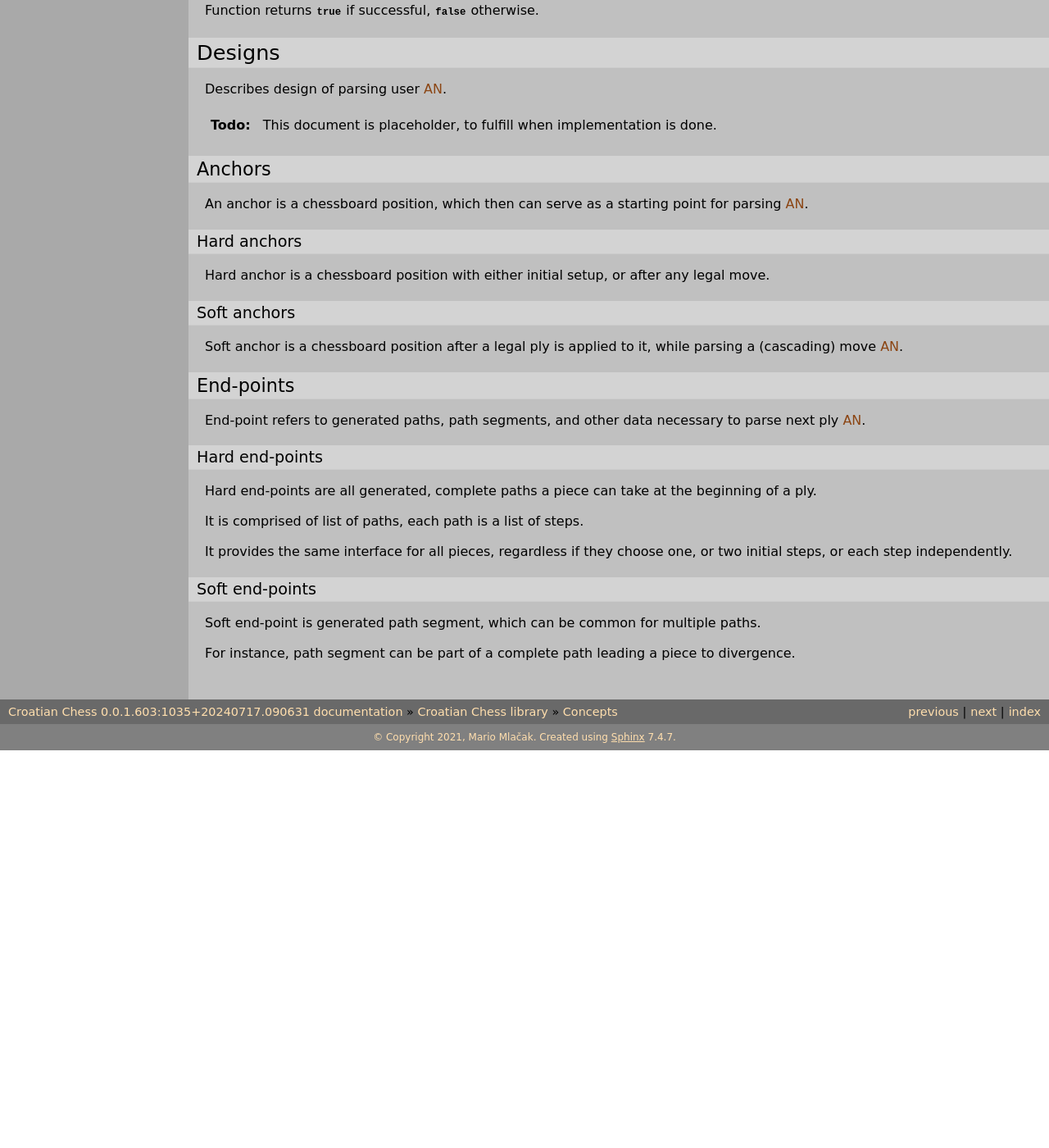
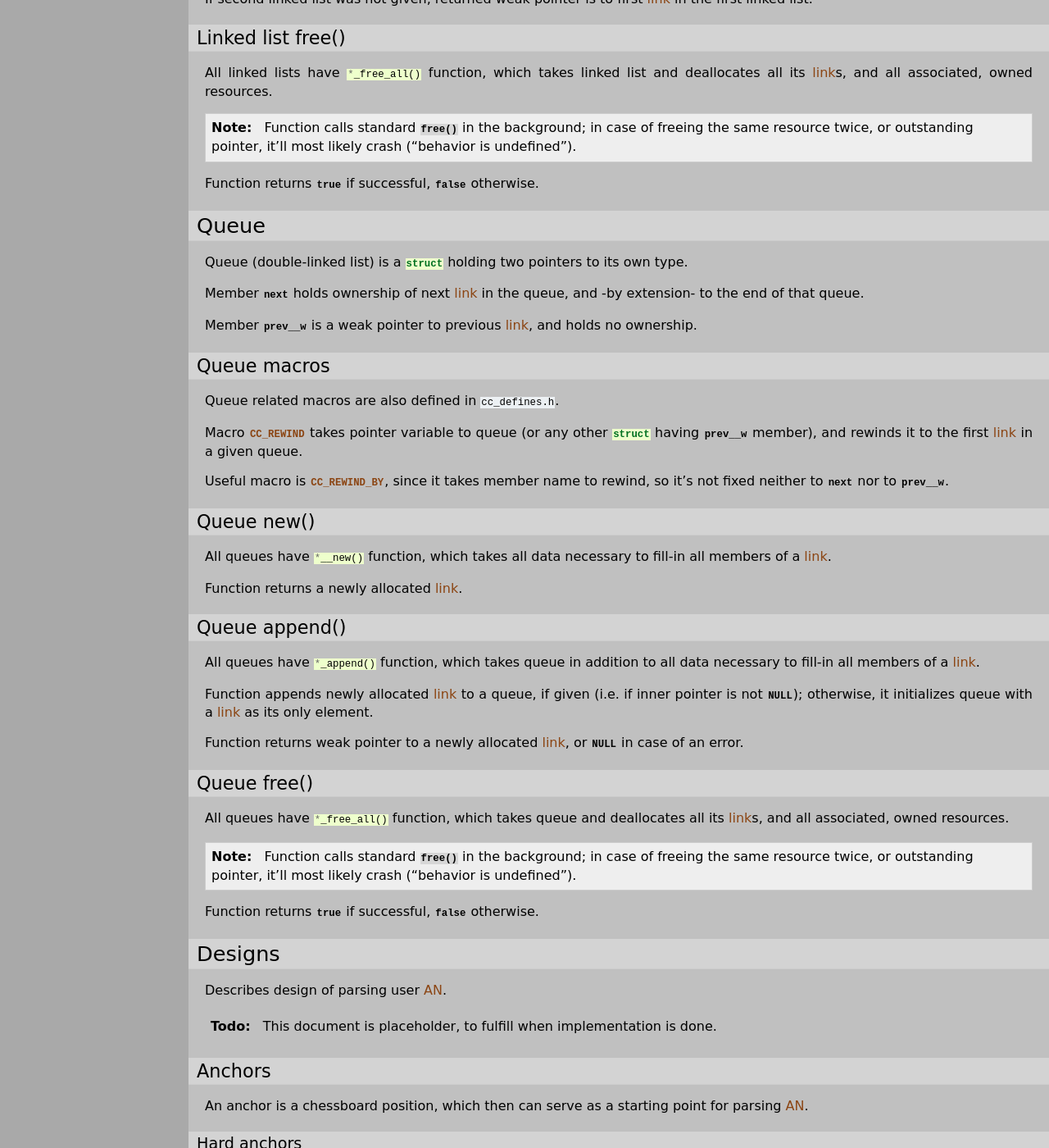
Before and after one commit to mmlacak/crochess, a Sphinx documentation site: the page built from docs/source/libcc/concepts.rst, in a window 1280 px wide and 1400 px high, scrolled down 3013 px. Shown: the whole window at 82% size. Built offline with Sphinx 7.4.7, drawn with Linux system fonts in a browser that asks for light colours; before the commit the page ends 3928 px from its top, so only the background shows below that; some of the changed text lies outside the part shown.

Commit message:
Documented queue, macros.

```diff
--- a/docs/source/libcc/concepts.rst
+++ b/docs/source/libcc/concepts.rst
@@ -152,6 +152,21 @@ to be freed.
     with all owned resources, see :ref:`lbl-libcc-concepts-linkedlists-free` for
     details.
 
+.. _lbl-libcc-concepts-linkedlists-macros:
+
+Linked list macros
+^^^^^^^^^^^^^^^^^^
+
+Linked list related macros are defined in ``cc_defines.h``.
+
+Macro :c:macro:`CC_FASTFORWARD` takes pointer variable to list (or any other
+:c:`struct` having :c:member:`next` member), and fast-forwards it to the last
+:c:term:`link` in a given linked list.
+
+Another macro :c:macro:`CC_REWIND_BY` does the same as :c:macro:`CC_FASTFORWARD`,
+but also takes member name to rewind, so it's not fixed to :c:member:`next`
+anymore.
+
 .. _lbl-libcc-concepts-linkedlists-new:
 
 Linked list new()
@@ -216,6 +231,75 @@ Linked list free()
 
 All linked lists have :c:`*_free_all()` function, which takes linked list and
 deallocates all its :c:term:`link`\s, and all associated, owned resources.
+
+.. note::
+
+    Function calls standard :c:func:`free()` in the background; in case of
+    freeing the same resource twice, or outstanding pointer, it'll most likely
+    crash ("behavior is undefined").
+
+Function returns :c:data:`true` if successful, :c:data:`false` otherwise.
+
+.. _lbl-libcc-concepts-queue:
+
+Queue
+-----
+
+Queue (double-linked list) is a :c:`struct` holding two pointers to its own
+type.
+
+Member :c:member:`next` holds ownership of next :c:term:`link` in the queue,
+and -by extension- to the end of that queue.
+
+Member :c:member:`prev__w` is a weak pointer to previous :c:term:`link`, and
+holds no ownership.
+
+.. _lbl-libcc-concepts-queue-macros:
+
+Queue macros
+^^^^^^^^^^^^
+
+Queue related macros are also defined in ``cc_defines.h``.
+
+Macro :c:macro:`CC_REWIND` takes pointer variable to queue (or any other
+:c:`struct` having :c:member:`prev__w` member), and rewinds it to the first
+:c:term:`link` in a given queue.
+
+Useful macro is :c:macro:`CC_REWIND_BY`, since it takes member name to rewind,
+so it's not fixed neither to :c:member:`next` nor to :c:member:`prev__w`.
+
+.. _lbl-libcc-concepts-queue-new:
+
+Queue new()
+^^^^^^^^^^^
+
+All queues have :c:`*__new()` function, which takes all data necessary to
+fill-in all members of a :c:term:`link`.
+
+Function returns a newly allocated :c:term:`link`.
+
+.. _lbl-libcc-concepts-queue-append:
+
+Queue append()
+^^^^^^^^^^^^^^
+
+All queues have :c:`*_append()` function, which takes queue in addition to all
+data necessary to fill-in all members of a :c:term:`link`.
+
+Function appends newly allocated :c:term:`link` to a queue, if given (i.e. if
+inner pointer is not :c:data:`NULL`); otherwise, it initializes queue with a
+:c:term:`link` as its only element.
+
+Function returns weak pointer to a newly allocated :c:term:`link`, or
+:c:data:`NULL` in case of an error.
+
+.. _lbl-libcc-concepts-queue-free:
+
+Queue free()
+^^^^^^^^^^^^
+
+All queues have :c:`*_free_all()` function, which takes queue and deallocates
+all its :c:term:`link`\s, and all associated, owned resources.
 
 .. note::
 
```
